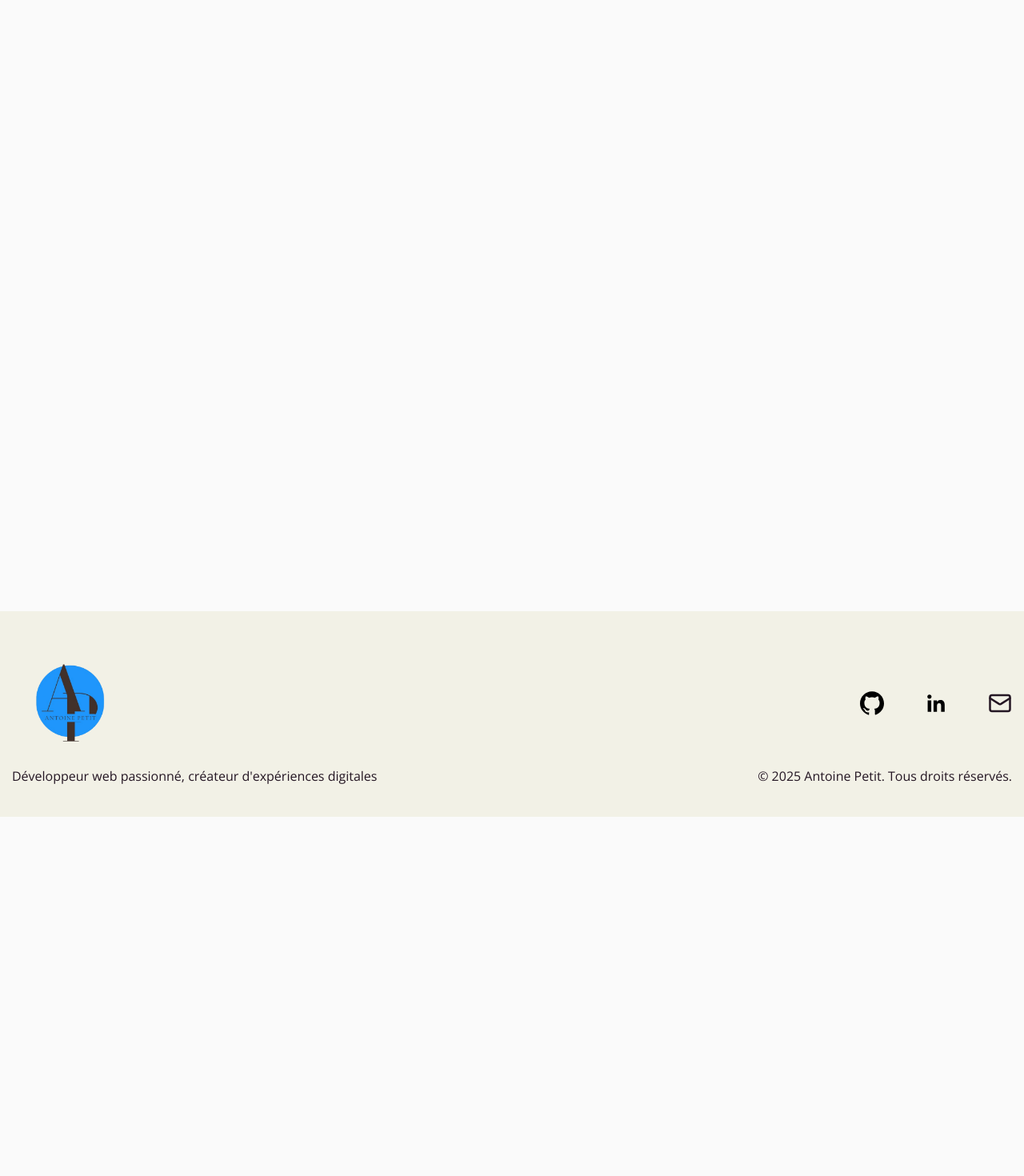
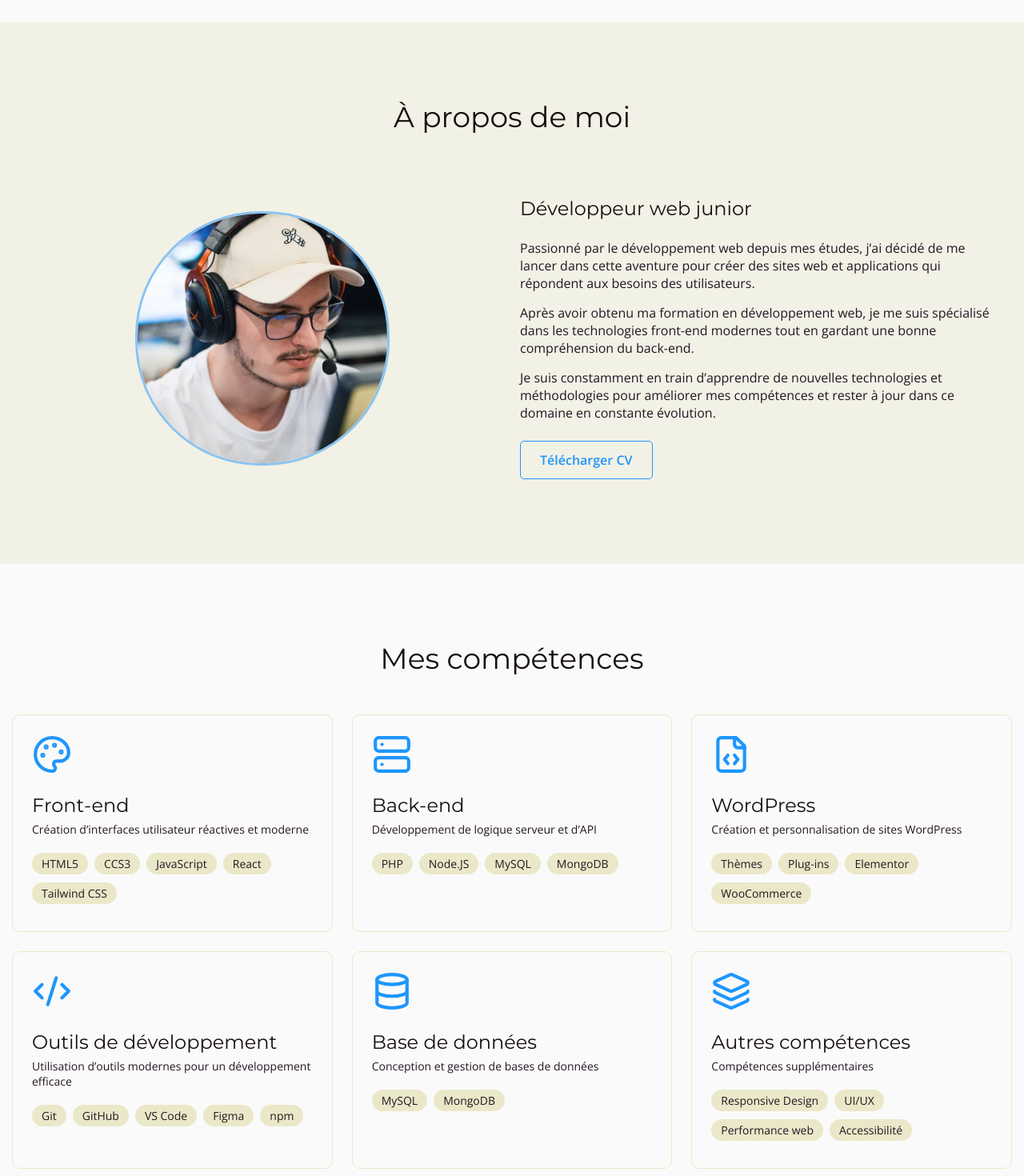
Before and after one commit to AntooinePetit/Portfolio-React, a React (Vite) app: page / in a window 1280 px wide. Shown: the part 780-2250 px from the top of the page at 80% size. Before the commit the page ends 1801 px from the top, so only its background shows below. Built offline with nearby package versions, Linux system fonts and the light colour scheme.

Commit message:
feat: enhance homepage and about me section
- Added new about me section with image
- Improved homepage design and animation
- Updated skill section with icons and styling
- Refined footer and header styling
- Added new project section placeholder

```diff
--- a/src/pages/home.jsx
+++ b/src/pages/home.jsx
@@ -1,27 +1,47 @@
-import { ArrowRight } from "lucide-react";
+import { ArrowRight, CodeXml, Database, FileCode, Layers, Palette, Server } from "lucide-react";
+import { motion, useAnimation } from "framer-motion";
+import { useEffect } from "react";
 import Footer from "../components/footer";
 import Header from "../components/header";
 import Socials from "../components/socials";
 import "../styles/home.css";
-import { motion, animate } from "motion/react";
-import { useEffect, useRef } from "react";
 
 function Home() {
-   const pathRef = useRef(null);
+   const controls = useAnimation();
 
    useEffect(() => {
-      const animateLine = () => {
-         animate(
-            pathRef.current,
-            { pathLength: [0, 1], opacity: [0, 1, 1, 0] }, // Animation progressive
-            { duration: 7, times: [0, 0.3, 0.85, 1] } // Durée et synchronisation
-         ).finished.then(() => {
-            setTimeout(animateLine, 2000); // Reprise après 2s
+      const animateLine = async () => {
+         // Animation : la ligne apparaît complètement
+         await controls.start({
+            pathLength: 1,
+            opacity: 1,
+            transition: {
+               duration: 2, // Durée de l'apparition
+               ease: "easeInOut",
+            },
          });
+
+         // Maintenir la ligne visible pendant un court instant
+         await new Promise(resolve => setTimeout(resolve, 2000));
+
+         // Animation : la ligne disparaît progressivement en opacité
+         await controls.start({
+            opacity: 0,
+            transition: {
+               duration: 1, // Durée de la disparition
+               ease: "easeInOut",
+            },
+         });
+
+         // Réinitialiser l'état pour recommencer l'animation
+         controls.set({ pathLength: 0, opacity: 0 });
+
+         // Relancer l'animation
+         requestAnimationFrame(animateLine);
       };
 
       animateLine();
-   }, []);
+   }, [controls]);
 
    return (
       <>
@@ -32,7 +52,6 @@ function Home() {
                   <h1>
                      Bonjour, je suis <span className="animated-span">
                         Antoine Petit
-                           {/* SVG animé sous le texte */}
                            <svg
                               width="400"
                               height="20"
@@ -40,17 +59,16 @@ function Home() {
                               className="wavy-line"
                            >
                               <motion.path
-                                 ref={pathRef}
                                  d="M 0 10 Q 16.67 0, 33.33 10 T 66.67 10 T 100 10 T 133.33 10 T 166.67 10 T 200 10 T 233.33 10 T 266.67 10 T 300 10 T 333.33 10 T 366.67 10 T 400 10"
                                  stroke="#1E96FC"
                                  strokeWidth="4"
                                  fill="transparent"
+                                 initial={{ pathLength: 0, opacity: 0 }}
+                                 animate={controls}
                               />
                            </svg>
                         </span>
                   </h1>
-
-
 
                   <p>Développeur web passionné, je crée des expériences web modernes et intuitives</p>
                   <div id="welcome-buttons">
@@ -60,8 +78,94 @@ function Home() {
                   <Socials />
                </article>
             </section>
-            <section id="about"></section>
-            <section id="skills"></section>
+            <section id="about">
+               <h2>À propos de moi</h2>
+               <article className="container-1440">
+                  <img src="/images/pdp.png" alt="Photo d'Antoine Petit" />
+                  <div>
+                     <h3>Développeur web junior</h3>
+                     <div>
+                        <p>Passionné par le développement web depuis mes études, j’ai décidé de me lancer dans cette aventure pour créer des sites web et applications qui répondent aux besoins des utilisateurs.</p>
+                        <p>Après avoir obtenu ma formation en développement web, je me suis spécialisé dans les technologies front-end modernes tout en gardant une bonne compréhension du back-end.</p>
+                        <p>Je suis constamment en train d’apprendre de nouvelles technologies et méthodologies pour améliorer mes compétences et rester à jour dans ce domaine en constante évolution.</p>
+                     </div>
+                     <a href="/files/CV Antoine Petit.pdf" download="CV Antoine Petit.pdf">
+                        <button>Télécharger CV</button>
+                     </a>
+                  </div>
+               </article>
+            </section>
+            <section id="skills">
+               <h2>Mes compétences</h2>
+               <div className="container-1440">
+                  <article>
+                     <Palette />
+                     <h3>Front-end</h3>
+                     <p>Création d’interfaces utilisateur réactives et moderne</p>
+                     <ul>
+                        <li>HTML5</li>
+                        <li>CCS3</li>
+                        <li>JavaScript</li>
+                        <li>React</li>
+                        <li>Tailwind CSS</li>
+                     </ul>
+                  </article>
+                  <article>
+                     <Server />
+                     <h3>Back-end</h3>
+                     <p>Développement de logique serveur et d’API</p>
+                     <ul>
+                        <li>PHP</li>
+                        <li>Node.JS</li>
+                        <li>MySQL</li>
+                        <li>MongoDB</li>
+                     </ul>
+                  </article>
+                  <article>
+                     <FileCode />
+                     <h3>WordPress</h3>
+                     <p>Création et personnalisation de sites WordPress</p>
+                     <ul>
+                        <li>Thèmes</li>
+                        <li>Plug-ins</li>
+                        <li>Elementor</li>
+                        <li>WooCommerce</li>
+                     </ul>
+                  </article>
+                  <article>
+                     <CodeXml />
+                     <h3>Outils de développement</h3>
+                     <p>Utilisation d’outils modernes pour un développement efficace</p>
+                     <ul>
+                        <li>Git</li>
+                        <li>GitHub</li>
+                        <li>VS Code</li>
+                        <li>Figma</li>
+                        <li>npm</li>
+                     </ul>
+                  </article>
+                  <article>
+                     <Database />
+                     <h3>Base de données</h3>
+                     <p>Conception et gestion de bases de données</p>
+                     <ul>
+                        <li>MySQL</li>
+                        <li>MongoDB</li>
+                     </ul>
+                  </article>
+                  <article>
+                     <Layers />
+                     <h3>Autres compétences</h3>
+                     <p>Compétences supplémentaires</p>
+                     <ul>
+                        <li>Responsive Design</li>
+                        <li>UI/UX</li>
+                        <li>Performance web</li>
+                        <li>Accessibilité</li>
+                     </ul>
+                  </article>
+               </div>
+            </section>
             <section id="projects"></section>
             <section id="contact"></section>
          </main>
--- a/src/styles/footer.css
+++ b/src/styles/footer.css
@@ -19,8 +19,8 @@ footer{
 }
 
 footer img{
-   max-width: 150px;
-   height: 150px;
+   max-width: 100px;
+   height: 100px;
    object-fit: contain;
 }
 
--- a/src/styles/header.css
+++ b/src/styles/header.css
@@ -29,8 +29,8 @@ header li a:hover{
 }
 
 header img{
-   max-width: 150px;
-   height: 150px;
+   max-width: 100px;
+   height: 100px;
    object-fit: contain;
 }
 
--- a/src/styles/home.css
+++ b/src/styles/home.css
@@ -16,6 +16,7 @@
    --dark-text: #241623;
    --background-beige: #D0CD9433;
    --background-white: #FAFAFA;
+   --border-grey: #EAE8C8;
 }
 
 *{
@@ -38,7 +39,8 @@ h1{
    font-size: 60px;
    color: var(--black-text);
    font-weight: 400;
-   margin-bottom: 16px;
+   margin-bottom: 20px;
+   text-align: center;
 }
 
 h2{
@@ -46,6 +48,7 @@ h2{
    font-size: 36px;
    color: var(--black-text);
    font-weight: 400;
+   text-align: center;
 }
 
 h3{
@@ -79,7 +82,8 @@ section{
 /* Section 1 : Welcome */
 
 #welcome{
-   margin-top: 150px;
+   margin-top: 100px;
+   padding: 128px 0;
 
    article{
 
@@ -91,12 +95,14 @@ section{
 
       p{
          font-size: 24px;
-         margin-bottom: 16px;
+         margin-bottom: 32px;
+         text-align: center;
       }
 
       div{
          display: flex;
          gap: 32px;
+         margin-bottom: 48px;
       }
 
       #welcome-buttons a{
@@ -123,10 +129,6 @@ section{
       #see-projects:hover{
          background-color: #1E96FCE6!important;
       }
-
-      .socials{
-         margin-top: 48px;
-      }
    }
 
 }
@@ -146,3 +148,123 @@ section{
    transform: translateX(-50%);
    bottom: -5px;
 }
+
+/* Section 2 : About */
+
+#about{
+   background: var(--background-beige);
+
+   h2{
+      margin-bottom: 68px;
+   }
+
+   article{
+      display: grid;
+      grid-template-columns: repeat(2, 1fr);
+
+      img{
+         max-width: 312px;
+         height: 312px;
+         object-fit: cover;
+         justify-self: center;
+         border: 3px solid #1e94fc7d;
+         border-radius: 156px;
+         transform: scaleX(-1);
+         align-self: center;
+      }
+
+      div{
+         padding: 10px;
+
+         h3{
+            margin-bottom: 24px;
+         }
+
+         div{
+            margin-bottom: 24px;
+            padding: 0;
+
+            p{
+               margin-bottom: 15px;
+               line-height: 22px;
+            }
+         }
+
+         button{
+            background: none;
+            border: 1px solid var(--primary-blue);
+            color: var(--primary-blue);
+            padding: 12px 24px;
+            border-radius: 5px;
+            font-family: var(--open);
+            font-weight: 600;
+            font-size: 16px;
+         }
+
+         button:hover{
+            background: #1E96FC1A;
+            color: var(--dark-text);
+            cursor: pointer;
+         }
+      }
+   }
+}
+
+/* Section 3 : Skills */
+
+#skills{
+   h2{
+      margin-bottom: 48px;
+   }
+
+   .container-1440{
+      display: grid;
+      grid-template-columns: repeat(3, 1fr);
+      gap: 24px;
+
+      article{
+         border: 1px solid var(--border-grey);
+         border-radius: 10px;
+         padding: 24px;
+
+         svg{
+            height: 50px;
+            width: 50px;
+            color: var(--primary-blue);
+            margin-bottom: 20px;
+         }
+
+         h3{
+            margin-bottom: 6px;
+         }
+
+         p{
+            font-size: 14px;
+            margin-bottom: 20px;
+         }
+
+         ul{
+            display: inline;
+            gap: 16px;
+            list-style: none;
+            padding: 0;
+
+            li{
+               display: inline-block;
+               font-family: var(--open);
+               font-size: 14px;
+               color: var(--dark-text);
+               padding: 4px 12px;
+               background: var(--border-grey);
+               border-radius: 20px;
+               margin-right: 8px;
+               margin-bottom: 10px;
+            }
+         }
+      }
+
+      article:hover{
+         border-color: var(--primary-blue);
+      }
+   }
+}
```
Also changed, not shown: public/images/pdp.png (added).
